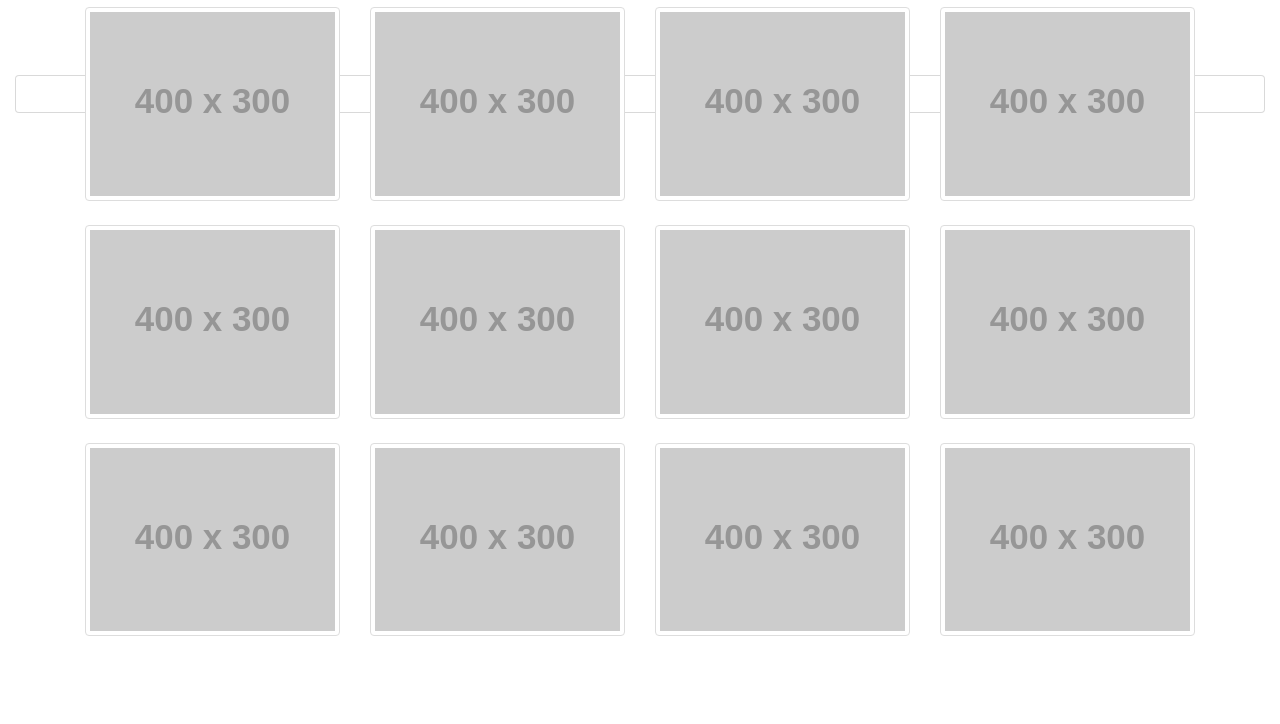
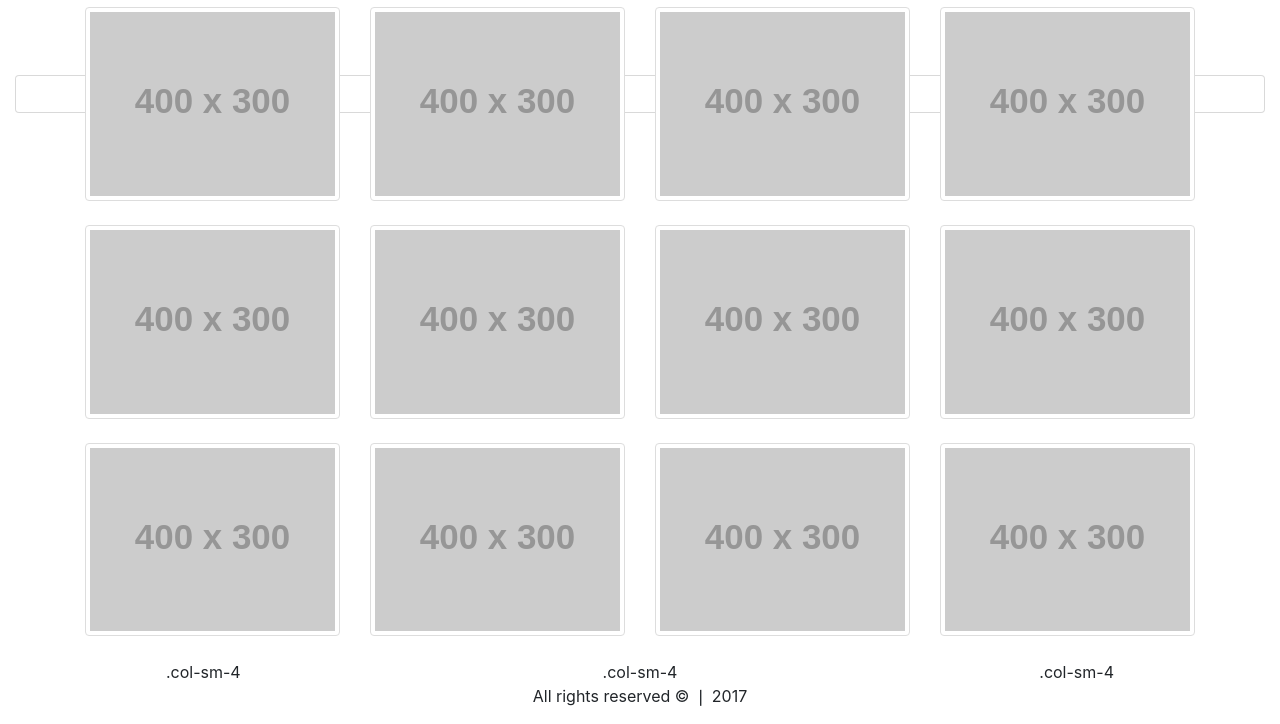
Before and after one commit to coenvc/phpoto-frontend, a plain HTML site: page index.html in a window 1280 px wide. Shown: the part 481-1205 px from the top of the page. Before the commit the page ends 1141 px from the top, so only its background shows below. Drawn offline with nearby package versions, Linux system fonts and the light colour scheme; placeholder pictures from the web are drawn by us.

Commit message:
Changed footer

```diff
--- a/css/style.css
+++ b/css/style.css
@@ -20,3 +20,13 @@
   display: none;
 }
 /* What up  */
+
+
+
+footer div.row div.col-sm-4{
+  text-align: center;
+}
+
+footer div.copyright{
+  text-align: center;
+}
--- a/index.html
+++ b/index.html
@@ -99,6 +99,20 @@
           </div>
 
         </div>
+
+        <footer id="footer">
+          <div class="row">
+            <div class="col-sm-4">.col-sm-4</div>
+            <div class="col-sm-4">.col-sm-4</div>
+            <div class="col-sm-4">.col-sm-4</div>
+          </div>
+
+          <div class="col-sm-12 copyright">
+            <p>All rights reserved	&copy &#10072; 2017</p>
+          </div>
+      </footer>
         <!-- /.container -->
+
+
     </body>
 </html>
```
